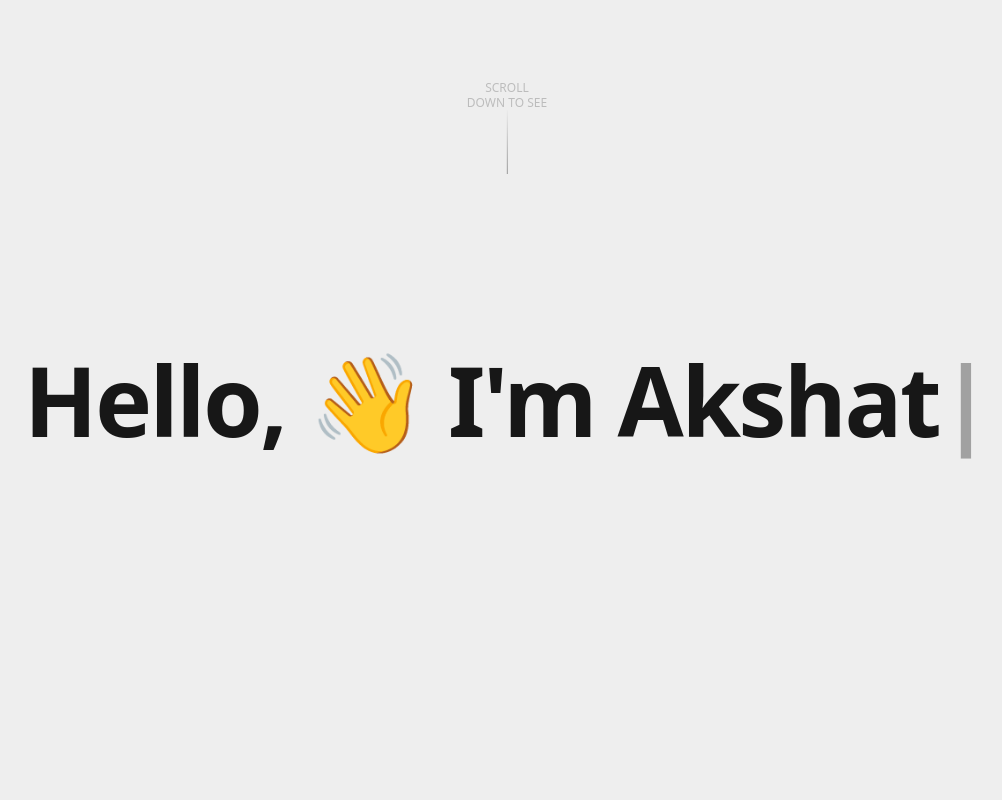
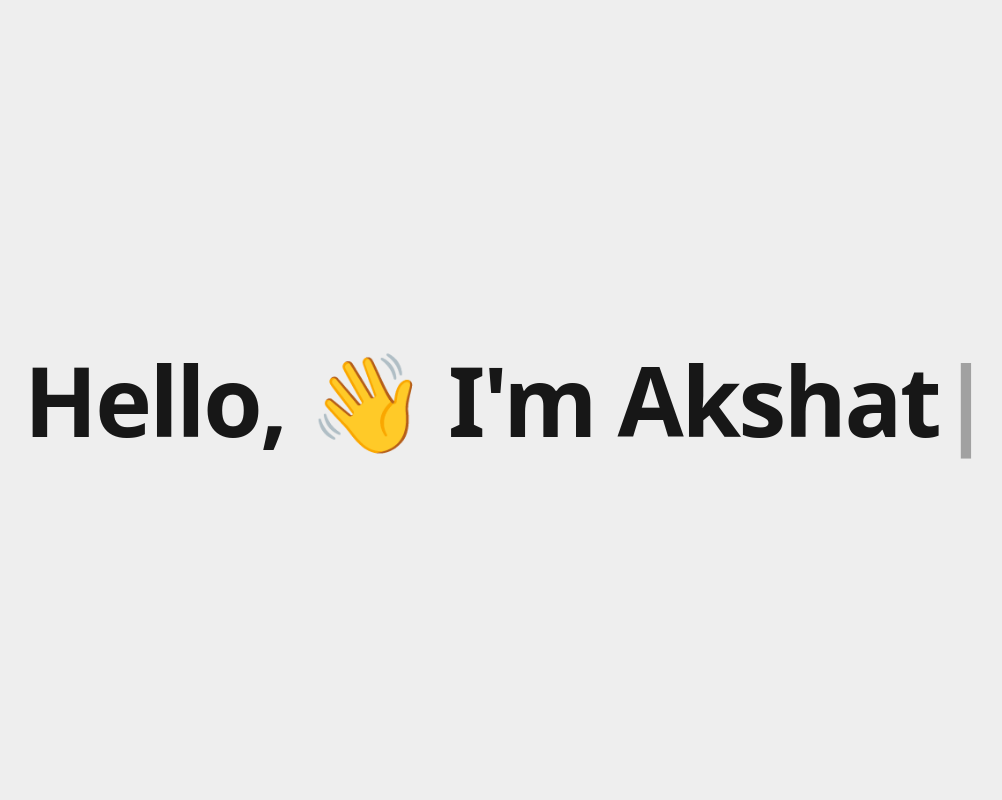
Before and after one commit to akshatc0/newapp, a Next.js app: page / in a window 1280 px wide. Shown: the top 800 px of the page, without its empty margins (133-1135 px from the left). Built offline with nearby package versions, Linux system fonts and the light colour scheme.

Commit message:
Remove scroll down text from Skiper88

```diff
--- a/src/components/Skiper88.tsx
+++ b/src/components/Skiper88.tsx
@@ -19,11 +19,6 @@ const Skiper88 = () => {
 
   return (
     <div className="grid h-[300vh] w-full bg-[#eee]">
-      <div className="absolute left-1/2 top-[10%] grid -translate-x-1/2 content-start justify-items-center gap-6 text-center">
-        <span className="relative max-w-[12ch] text-xs uppercase leading-tight text-neutral-500 opacity-40 after:absolute after:left-1/2 after:top-full after:h-16 after:w-px after:bg-gradient-to-b after:from-neutral-200 after:to-neutral-900 after:content-['']">
-          scroll down to see
-        </span>
-      </div>
       <div className="relative w-full">
         <div
           className="sticky top-1/2 -translate-y-1/2"
```
